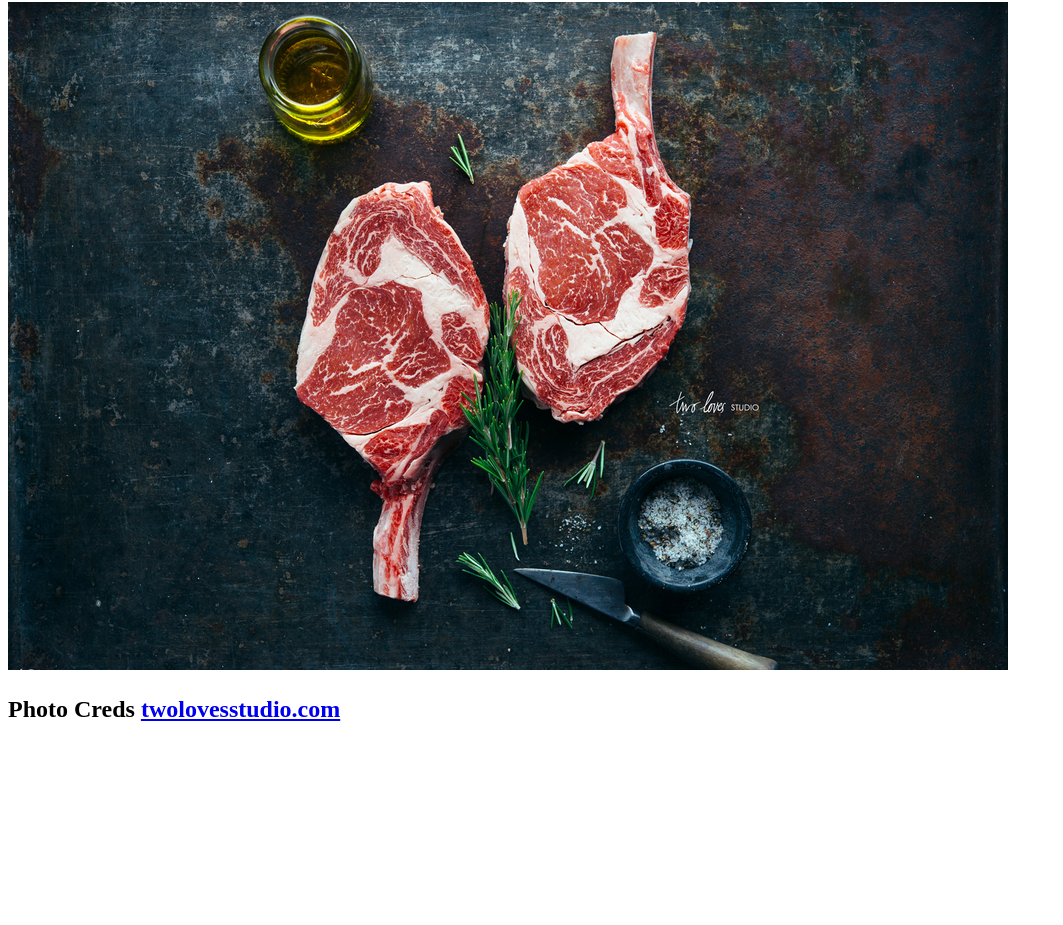
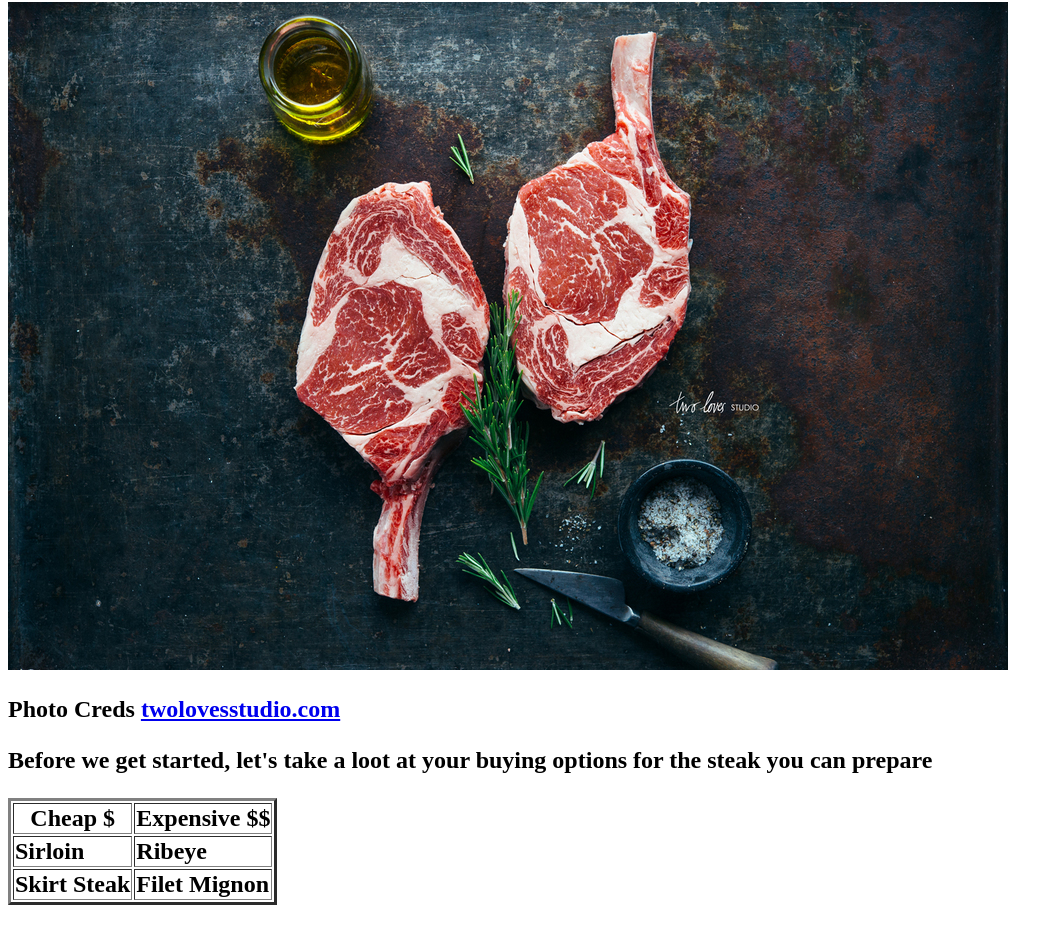
Before and after one commit to jlee22/jefflee.github.io, a plain HTML site: page html/index.html in a window 1280 px wide. Shown: the part 78-1003 px from the top of the page, without its empty margins (0-1063 px from the left). Before the commit the page ends 825 px from the top, so only its background shows below. Drawn offline with Linux system fonts and the light colour scheme.

Commit message:
added a table that show cases some steak options

```diff
--- a/html/index.html
+++ b/html/index.html
@@ -12,7 +12,24 @@ Photo Creds <a href="http://twolovesstudio.com/">twolovesstudio.com</a>
 </head>
  <body>
 
-  <p></p>
+  <p>Before we get started, let's take a loot at your buying options for the steak you can prepare</p>
+<table border=3>
+  <tr>
+    <th>Cheap $ </th>
+    <th>Expensive $$</th>
+  </tr>
+  <tr>
+    <td>Sirloin</td>
+    <td>Ribeye</td>
+  </tr>
+  <tr>
+    <td>Skirt Steak</td>
+    <td>Filet Mignon</td>
+  </tr>
+</table>
+
+<h2></h2>
+
 
  </body>
 </html>
```
